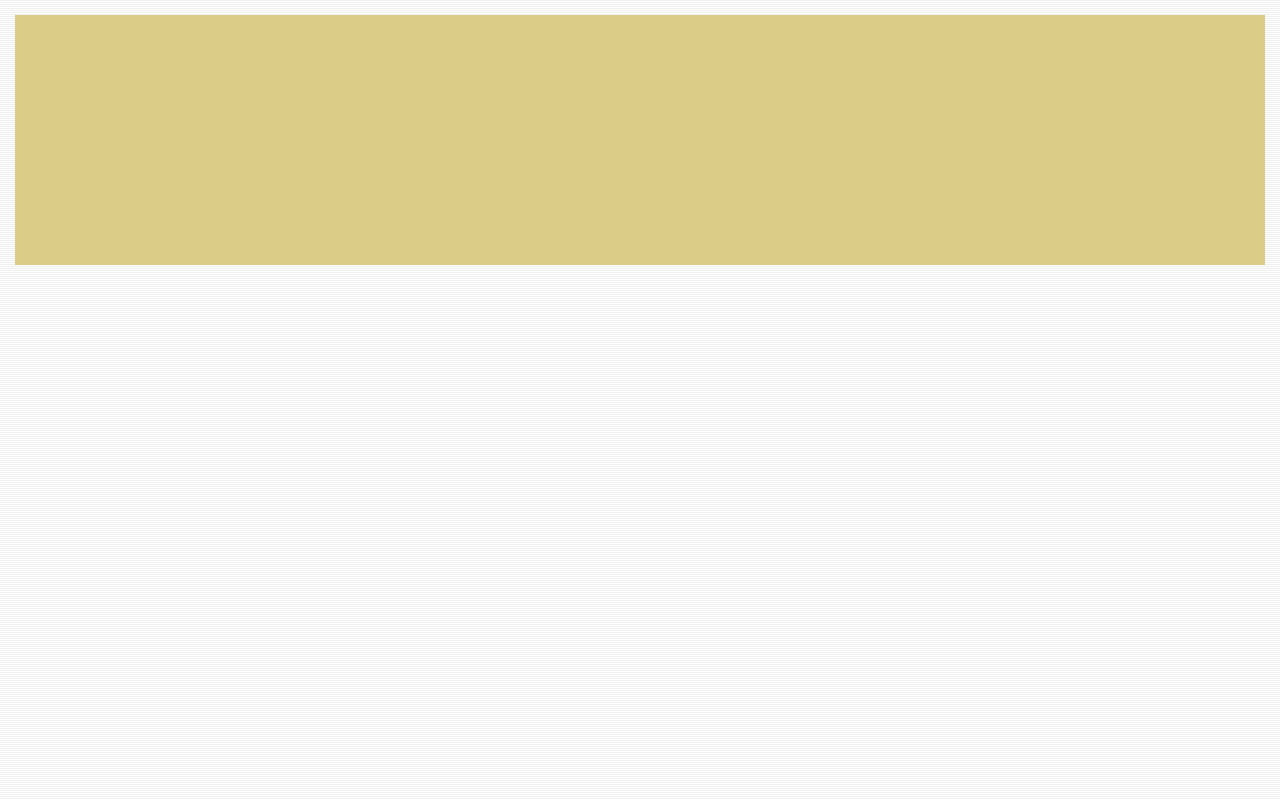
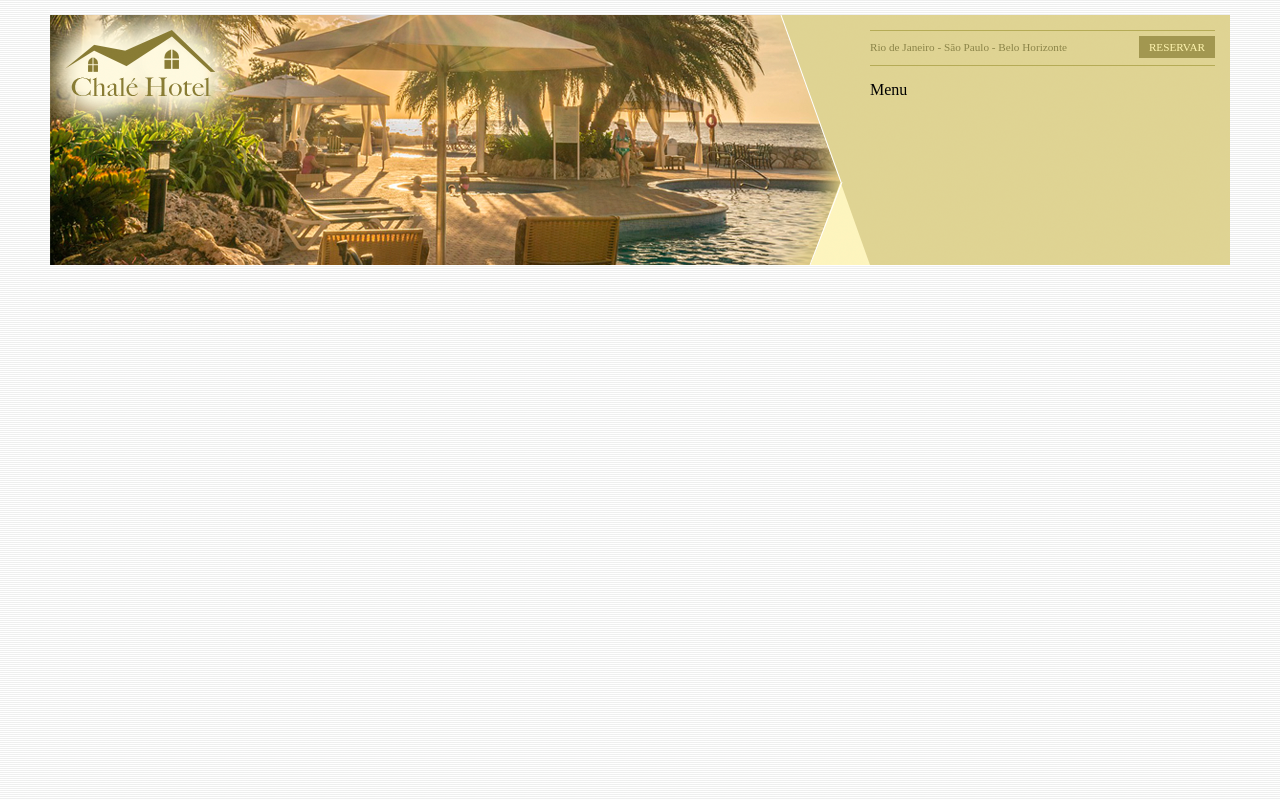
Before and after one commit to victorrootgtr/chale-hotel, a plain HTML site: page index.html in a window 1280 px wide. Drawn offline with Linux system fonts and the light colour scheme.

Commit message:
Topo pagina

```diff
--- a/index.html
+++ b/index.html
@@ -8,12 +8,33 @@
     <link rel="stylesheet" href="style.css">
 </head>
 <body>
-    <div id="container">
-        <div id="topo">
+    <div id="container"> <!--Inicio container-->
+        <div id="topo"><!--Inicio topo-->
 
-        </div>
+            <div id="area-logo">
+                <h1 class="logo">
+                    <a href="">Chalé Hotel</a>
+                </h1>
+            </div>
 
-    </div>
+            <div id="area-menu">
+                <div id="conteudo-menu">
+
+                    <div id="menu-locais">
+                        <span class="locais">
+                            Rio de Janeiro - São Paulo - Belo Horizonte
+                        </span>
+                        <a class="reserva" href="">Reservar</a>
+                        <div style="clear: both;"></div>
+                    </div>
+                    <div id="menu">
+                        Menu
+                    </div>
+                </div>
+            </div>
+
+        </div><!--Fim topo-->
+    </div><!--Fim container-->
 
 
 </body>
--- a/style.css
+++ b/style.css
@@ -11,10 +11,90 @@ body{
 
 #container{
     background: #ede9cc;
+    margin: 0 auto;
+    min-width: 740px;
+    max-width: 1180px;
 }
 
 #topo{
+    position: relative;
     background: #dbcd87;
     height: 15.4em;
     min-height: 250px;
 }
+
+#area-logo{
+    position: absolute;
+    background: url(../img/topo-imagem-principal2.png) no-repeat;
+    width: 100%;
+    height: 250px;
+    top: 0;
+    left: 0;
+    z-index: 1;
+
+}
+
+.logo a{
+    position: absolute;
+    top: 15px;
+    left: 15px;
+    z-index: 3;
+    background: url(../img/logo.png) no-repeat;
+    width: 151px;
+    height: 66px;
+    text-indent: -900px;
+}
+
+
+#area-menu{
+    position: absolute;
+    background:url(../img/topo-imagem-lateral.png)no-repeat;
+    width: 450px;
+    height:250px;
+    top: 0;
+    right: 0;
+    z-index: 2;
+}
+
+
+#conteudo-menu{
+    margin-left: 90px;
+    margin-right: 15px;
+    padding-top: 15px;
+}
+
+
+#menu-locais{
+    border-bottom: 1px solid #b5ab56;
+    border-top: 1px solid #b5ab56;
+    padding-top: 5px;
+    padding-bottom: 5px;
+    font-size: 0.7em;
+    color: #8b8448;
+
+}
+
+#menu-locais .locais{
+    float: left;
+    line-height: 2.1em;
+
+}
+
+a {
+    text-decoration: none;
+}
+
+
+a.reserva{
+    text-transform: uppercase;
+    background: #a29750;
+    color: #fff5b0;
+    padding: 5px 10px ;
+    float: right;
+}
+
+/**Barra de navegação lateral**/
+
+#menu{
+    margin-top: 15px;
+}
```
